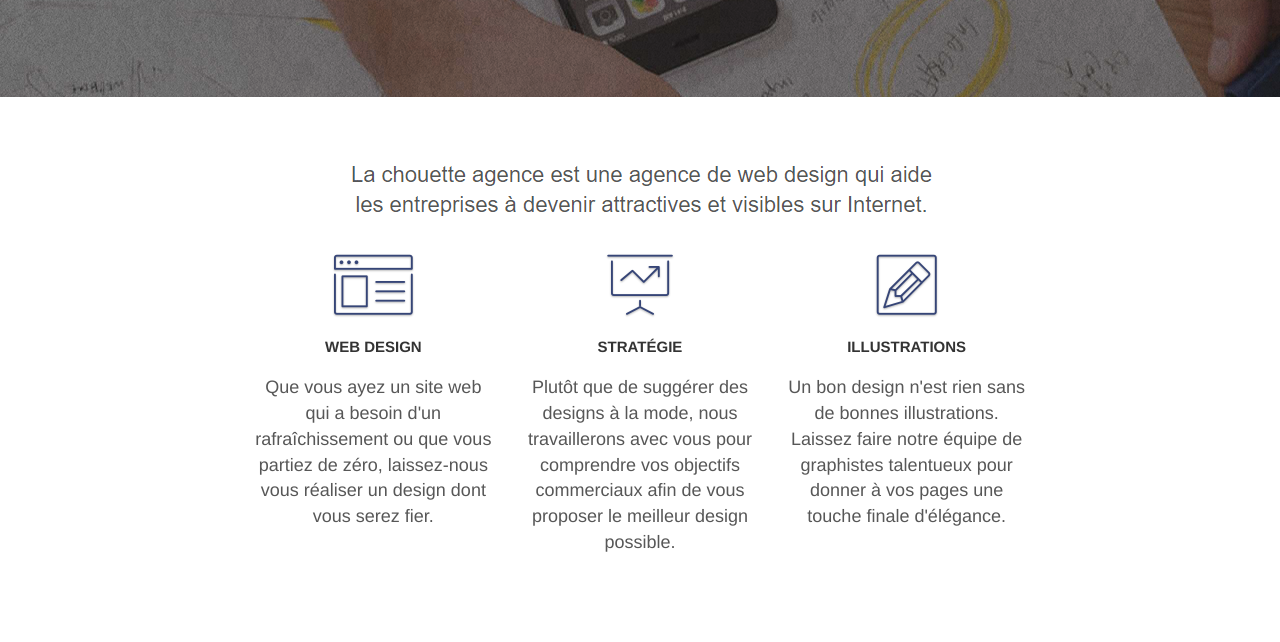
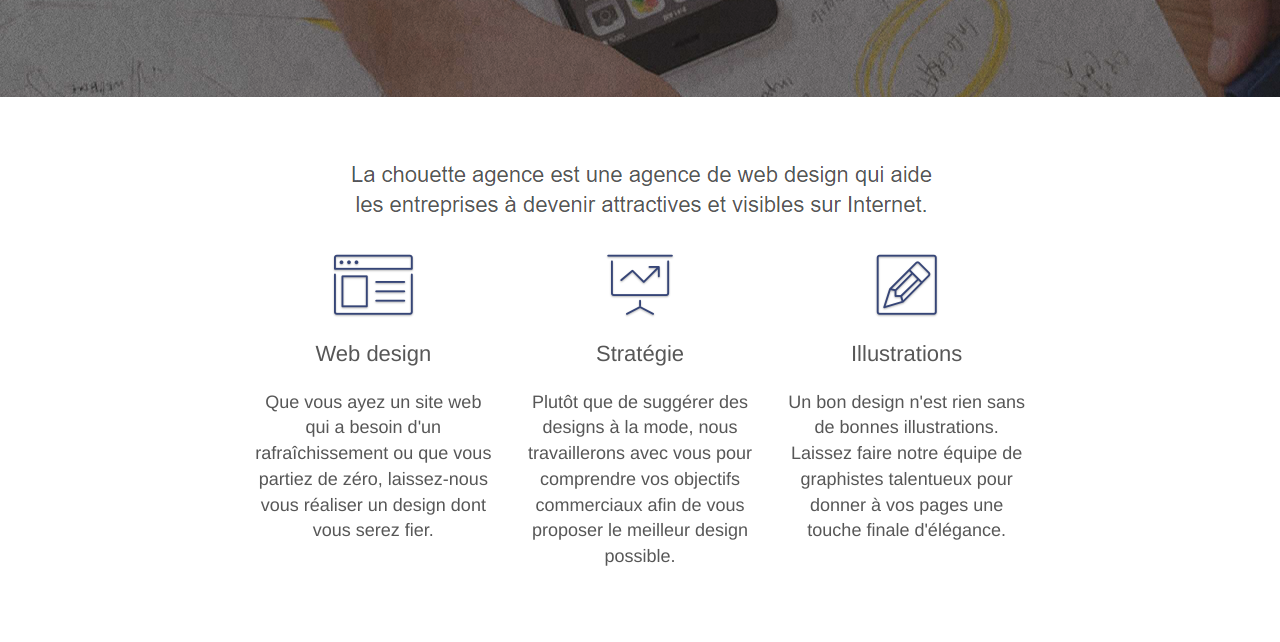
Before and after one commit to JrKyo/JulienRazac_4_17092021, a plain HTML site: page index.html in a window 1280 px wide. Shown: the part 435-1077 px from the top of the page. Drawn offline with Linux system fonts and the light colour scheme.

Commit message:
balise semantique

```diff
--- a/index.html
+++ b/index.html
@@ -88,9 +88,9 @@
 				<div class="text-center">
 					<span class="et-icon-browser sm-shadow icon-dark-slate-blue icons icon-lg"></span>
 				</div>
-				<h3 class="mg-md text-center">
+				<h2 class="mg-md text-center">
 					Web design
-				</h3>
+				</h2>
 				<p class="text-center ">
 					Que vous ayez un site web qui a besoin d'un rafraîchissement ou que vous partiez de zéro, laissez-nous vous réaliser un design dont vous serez fier.
 				</p>
@@ -99,9 +99,9 @@
 				<div class="text-center">
 					<span class="et-icon-presentation sm-shadow icon-dark-slate-blue icons icon-lg"></span>
 				</div>
-				<h3 class="mg-md text-center">
+				<h2 class="mg-md text-center">
 					Stratégie
-				</h3>
+				</h2>
 				<p class="text-center ">
 					Plutôt que de suggérer des designs à la mode, nous travaillerons avec vous pour comprendre vos objectifs commerciaux afin de vous proposer le meilleur design possible.<br>
 				</p>
@@ -110,9 +110,9 @@
 				<div class="text-center">
 					<span class="et-icon-edit sm-shadow icon-dark-slate-blue icons icon-lg"></span>
 				</div>
-				<h3 class="mg-md text-center">
+				<h2 class="mg-md text-center">
 					Illustrations
-				</h3>
+				</h2>
 				<p class="text-center ">
 					Un bon design n'est rien sans de bonnes illustrations. Laissez faire notre équipe de graphistes talentueux pour donner à vos pages une touche finale d'élégance.
 				</p>
--- a/style.css
+++ b/style.css
@@ -735,7 +735,7 @@ h4 {
 }
 
 .white {
-    color: #FFFFFF!important;
+    color: white!important;
 }
 
 .portfolio-thumb {
```
